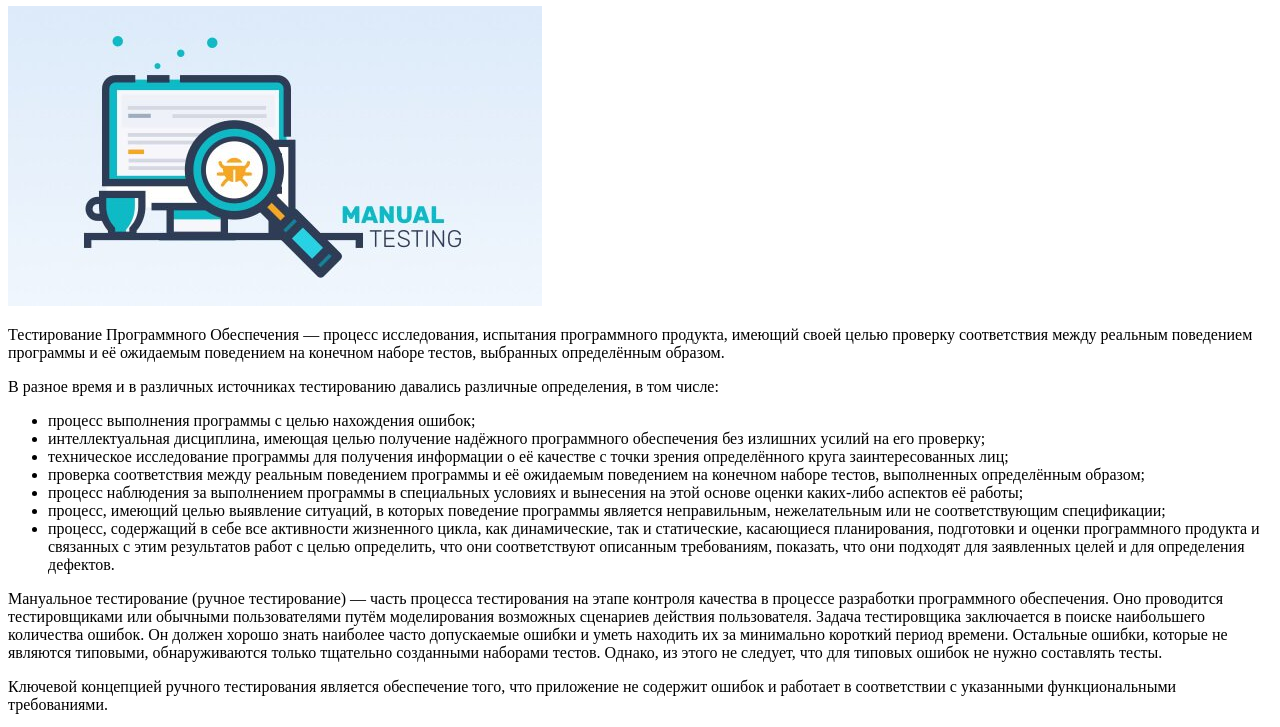
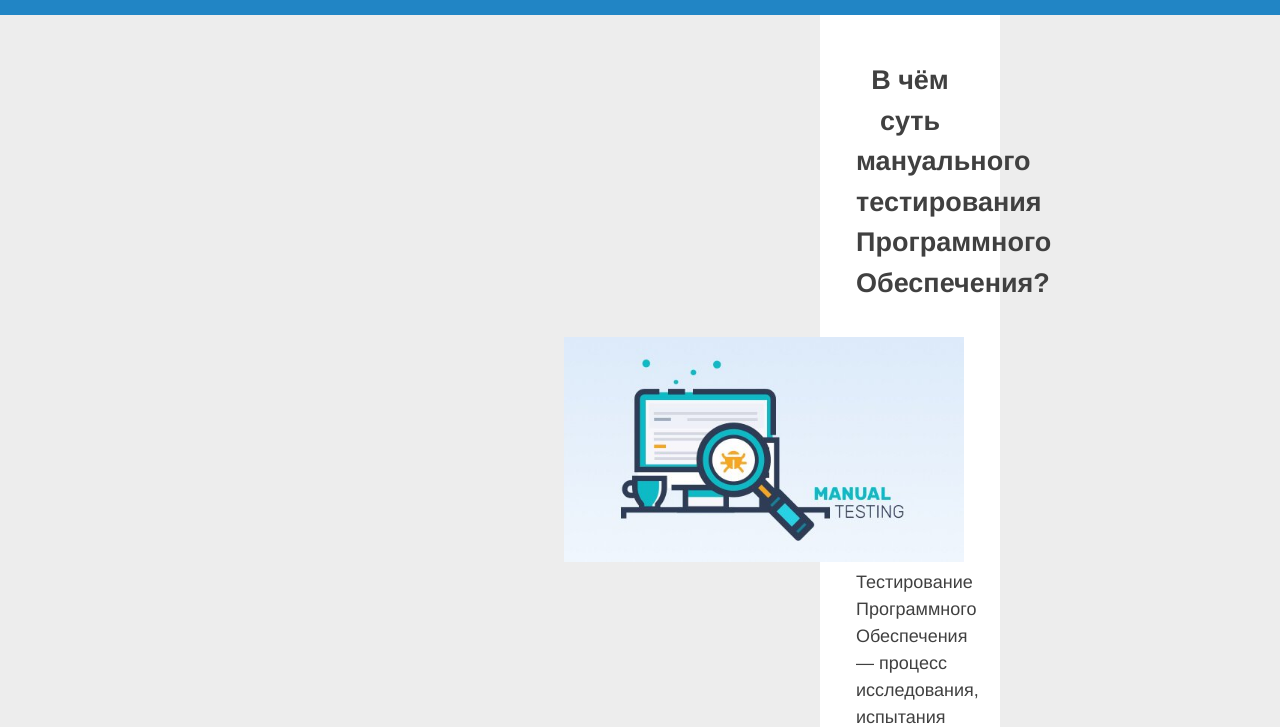
Before and after one commit to YuliyaKozhulenko/HTML-CSS-Project, a plain HTML site: page manual_testing.html in a window 1280 px wide. Shown: the part 147-874 px from the top of the page. Drawn offline with Linux system fonts and the light colour scheme.

Commit message:
Update manual_testing.html

```diff
--- a/manual_testing.html
+++ b/manual_testing.html
@@ -4,7 +4,7 @@
 <title>Manual Testing</title>
 <meta charset="utf-8">
 <meta name="viewport" content="width=device-width, initial-scale=1">
-<link rel="stylesheet" href="manual_testing.css">
+<link rel="stylesheet" href="manual-testing.css">
 </head>
 <body>
  <div class="site">
```
